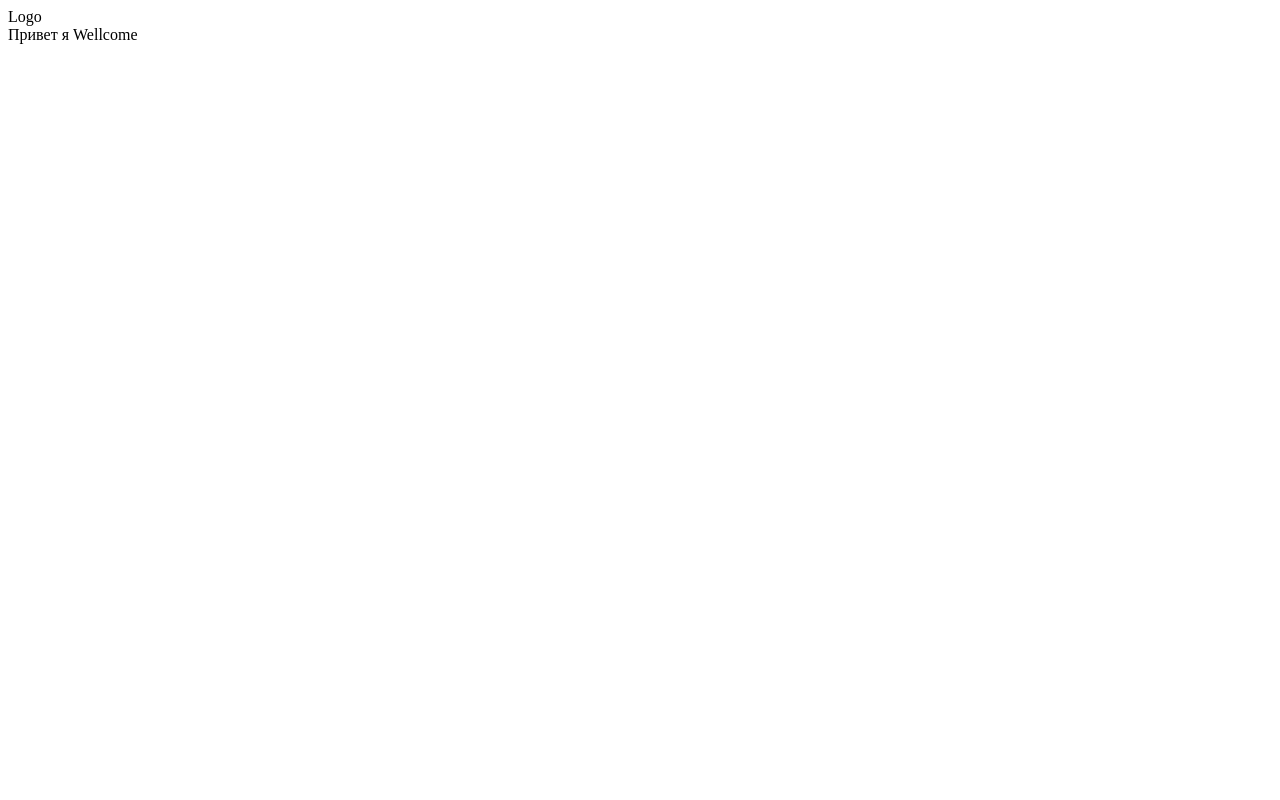
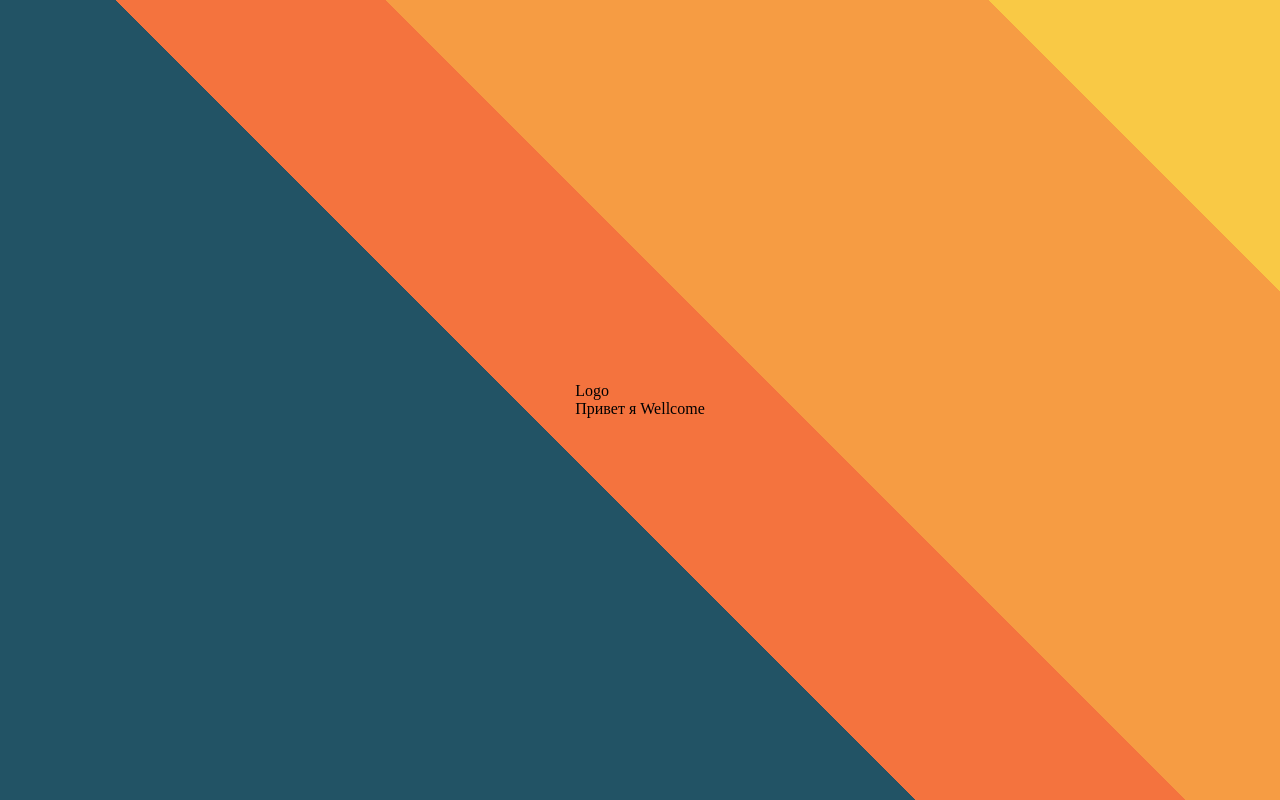
Before and after one commit to BRIT47rus/quizOnVUE3, a Vue app: page / in a window 1280 px wide. Built offline with nearby package versions, Linux system fonts and the light colour scheme.

Commit message:
добавил глобальные стили и нарисовал градиент

```diff
--- a/index.html
+++ b/index.html
@@ -1,10 +1,11 @@
-<!DOCTYPE html>
+<!doctype html>
 <html lang="">
   <head>
-    <meta charset="UTF-8">
-    <link rel="icon" href="/favicon.ico">
-    <meta name="viewport" content="width=device-width, initial-scale=1.0">
+    <meta charset="UTF-8" />
+    <link rel="icon" href="/favicon.ico" />
+    <meta name="viewport" content="width=device-width, initial-scale=1.0" />
     <title>Vite App</title>
+    <link rel="stylesheet" href="./src/assets/global.css" />
   </head>
   <body>
     <div id="app"></div>
--- /dev/null
+++ b/src/assets/global.css
@@ -0,0 +1,38 @@
+@import url(./resets.css);
+
+body {
+  width: 100dvw;
+  height: 100dvh;
+  display: flex;
+  justify-content: center;
+  align-items: center;
+  background-repeat: no-repeat;
+  background-origin: center;
+  background: -webkit-linear-gradient(
+    45deg,
+    rgb(34, 83, 101) 44%,
+    rgb(244, 115, 62) 44%,
+    rgb(244, 115, 62) 57%,
+    rgb(246, 156, 67) 57%,
+    rgb(246, 156, 67) 86%,
+    rgb(249, 201, 69) 86%
+  );
+  background: -moz-linear-gradient(
+    45deg,
+    rgb(34, 83, 101) 44%,
+    rgb(244, 115, 62) 44%,
+    rgb(244, 115, 62) 57%,
+    rgb(246, 156, 67) 57%,
+    rgb(246, 156, 67) 86%,
+    rgb(249, 201, 69) 86%
+  );
+  background: linear-gradient(
+    45deg,
+    rgb(34, 83, 101) 44%,
+    rgb(244, 115, 62) 44%,
+    rgb(244, 115, 62) 57%,
+    rgb(246, 156, 67) 57%,
+    rgb(246, 156, 67) 86%,
+    rgb(249, 201, 69) 86%
+  );
+}
--- /dev/null
+++ b/src/assets/resets.css
@@ -0,0 +1,4 @@
+* {
+  margin: 0;
+  padding: 0;
+}
```
Also changed, not shown: src/assets/fonts.css (added), src/assets/variables.css (added).
